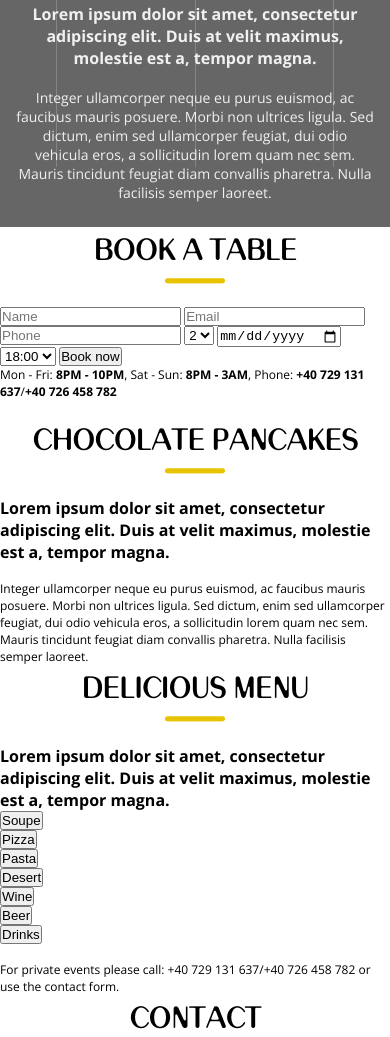
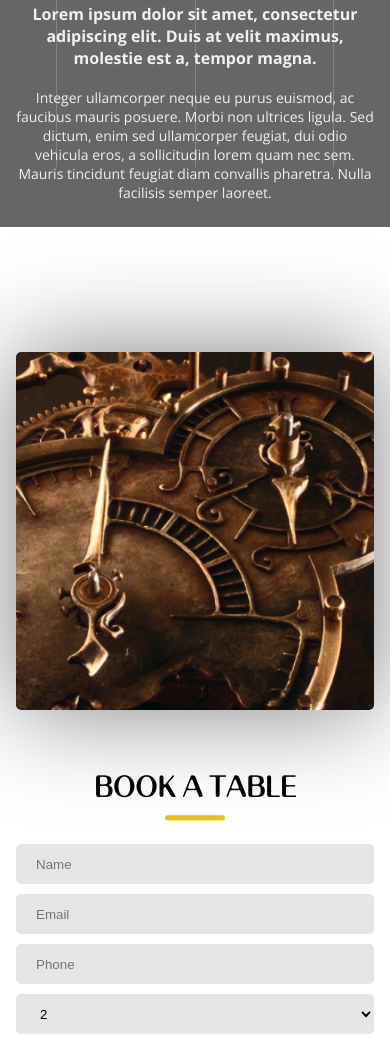
Before and after one commit to oliveraladrovic/hunger, a plain HTML site: page index.html in a window 390 px wide. Shown: the part 2365-3402 px from the top of the page. Drawn offline with nearby package versions, Linux system fonts and the light colour scheme.

Commit message:
Booking section done frontend

```diff
--- a/index.html
+++ b/index.html
@@ -152,10 +152,11 @@
 
     <!-- Booking section -->
     <section id="booking">
+      <div class="wrapper">
         <div class="booking">
           <div class="booking-left">
             <h2>Book a table</h2>
-          <form id="booking">
+            <form id="booking-form">
               <input type="text" name="name" id="name" placeholder="Name" />
               <input type="email" name="email" id="email" placeholder="Email" />
               <input type="tel" name="phone" id="phone" placeholder="Phone" />
@@ -180,14 +181,19 @@
                 <option value="twentytwo">22:00</option>
                 <option value="twentythree">23:00</option>
               </select>
-            <button type="submit" class="btn-primary submit">Book now</button>
+              <button type="submit" class="booking-submit">Book now</button>
             </form>
           </div>
           <div class="booking-right">
-          <!-- <img src="./images/booking-img.jpg" alt="Image of ancient watch" />
-          <img src="./images/yellow-rect.png" alt="Design effect over image" /> -->
+            <img
+              src="./images/7495_Vintage-clock-HD-beautiful-old-invention.jpg"
+              class="section-img"
+              alt="Image of beautiful vintage clock"
+            />
+            <div class="yellow-rect"></div>
           </div>
-        <p>
+        </div>
+        <p class="work-hours">
           Mon - Fri: <b> 8PM - 10PM</b>, Sat - Sun: <b>8PM - 3AM</b>, Phone:
           <b>+40 729 131 637</b>/<b>+40 726 458 782</b>
         </p>
--- a/styles.css
+++ b/styles.css
@@ -439,6 +439,85 @@ h2::after {
   color: rgba(255, 255, 255, 0.9);
 }
 
+/*********
+  Booking
+**********/
+#booking {
+  background: #fff;
+}
+
+#booking .wrapper {
+  display: flex;
+  flex-direction: column;
+  align-items: center;
+  justify-content: center;
+  min-height: 100vh;
+  padding-top: 100px;
+}
+
+.booking {
+  width: 100%;
+  display: grid;
+  grid-template-columns: repeat(2, 1fr);
+  align-items: center;
+}
+
+.booking-left {
+  font-size: 0.875rem;
+  line-height: 1.5rem;
+  text-align: center;
+  padding: 0 40px;
+}
+
+#booking-form {
+  display: grid;
+  grid-template-columns: repeat(2, 1fr);
+  gap: 10px;
+  grid-auto-rows: 60px;
+  grid-template-areas:
+    'a b'
+    'c d'
+    'e f'
+    'g g';
+}
+
+.booking-submit {
+  grid-area: g;
+}
+
+#booking-form input,
+#booking-form select {
+  border: none;
+  background: #e5e5e5;
+  border-radius: 5px;
+  padding: 0 20px;
+}
+
+.booking-submit {
+  border: none;
+  outline: none;
+  border-radius: 5px;
+  text-transform: uppercase;
+  transition: color 0.2s ease-in-out, background 0.2s ease-in-out;
+  background: var(--prime-yellow);
+  color: #fff;
+  cursor: pointer;
+}
+
+.booking-submit:hover {
+  background: var(--second-yellow);
+  color: #000;
+}
+
+.booking-right {
+  padding: 0 40px;
+  position: relative;
+}
+
+p.work-hours {
+  padding-top: 24px;
+}
+
 /***************
   Media Queries
 ****************/
@@ -491,6 +570,14 @@ h2::after {
     width: 150px;
     height: 150px;
     border: 15px solid var(--prime-yellow);
+  }
+
+  /* Booking */
+  .booking {
+    grid-template-columns: 1fr;
+  }
+  .booking-right {
+    display: none;
   }
 }
 
@@ -583,6 +670,19 @@ h2::after {
     width: 250px;
     height: 250px;
     border: 20px solid var(--second-yellow);
+  }
+
+  /* Booking */
+  .booking-right {
+    display: block;
+    grid-row-start: 1;
+  }
+  .booking {
+    grid-template-columns: 1fr;
+  }
+  .booking-left,
+  .booking-right {
+    padding: 50px 50px 0 50px;
   }
 }
 
@@ -689,4 +789,29 @@ h2::after {
   .yellow-rect {
     display: none;
   }
+
+  /* Booking */
+  #booking-form {
+    display: grid;
+    grid-template-columns: 1fr;
+    gap: 10px;
+    grid-auto-rows: 40px;
+    grid-template-areas:
+      'a'
+      'b'
+      'c'
+      'd'
+      'e'
+      'f'
+      'g';
+  }
+  .booking-left,
+  .booking-right {
+    padding: 25px 1rem;
+  }
+
+  .work-hours {
+    padding: 0 1rem;
+    text-align: center;
+  }
 }
```
Also changed, not shown: images/7495_Vintage-clock-HD-beautiful-old-invention.jpg (added), images/booking-img.jpg (deleted). Lines whose indentation alone changed are shown as unchanged.
